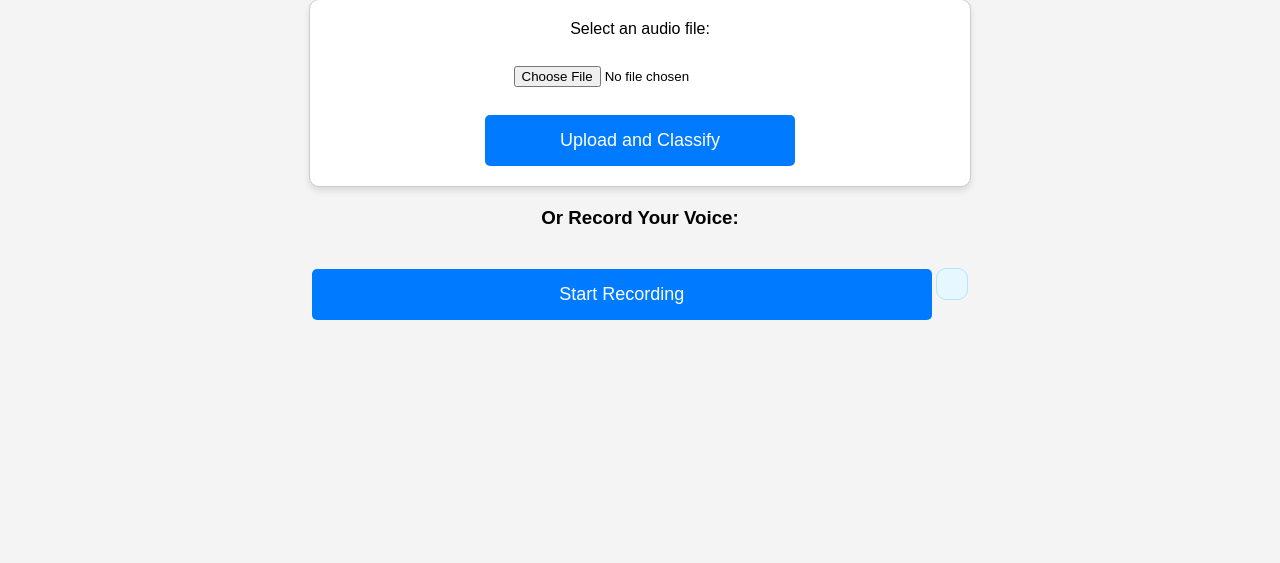
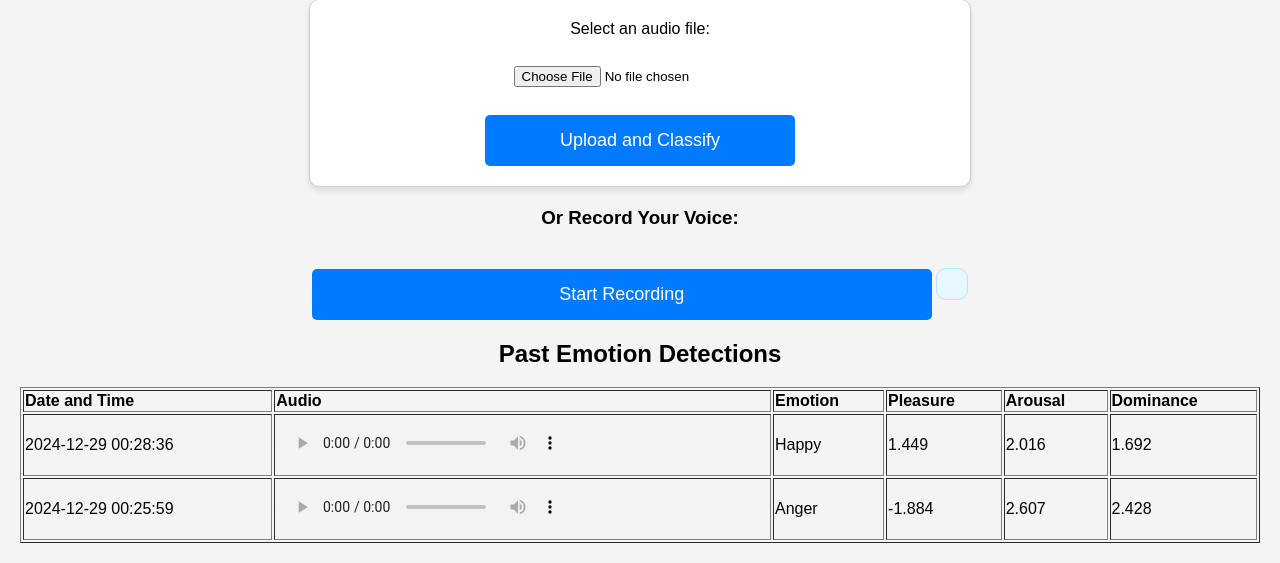
Before and after one commit to Tollgaermis/AI_Acting_Evaluator, a Flask app: page /emotion-detection in a window 1280 px wide. Shown: the part 379-942 px from the top of the page. Before the commit the page ends 699 px from the top, so only its background shows below. Run offline with Flask 3, Linux system fonts and the light colour scheme; a user stored in the database is signed in.

Commit message:
past emotion detection

```diff
--- a/app.py
+++ b/app.py
@@ -59,6 +59,18 @@
 
     user = db.relationship('Users', backref=db.backref('emphasis_results', lazy=True))
 
+class EmotionResult(db.Model):
+    id = db.Column(db.Integer, primary_key=True)
+    user_id = db.Column(db.Integer, db.ForeignKey('users.id'), nullable=False)
+    audio_file_name = db.Column(db.String(250), nullable=False)
+    emotion = db.Column(db.String(500), nullable=False)  # Store as comma-separated values or JSON
+    pleasure = db.Column(db.Float)
+    arousal = db.Column(db.Float)
+    dominance = db.Column(db.Float)
+    created_at = db.Column(db.DateTime, default=db.func.current_timestamp())
+
+    user = db.relationship('Users', backref=db.backref('emotion_results', lazy=True))
+
 
 
 # Initialize app with extension
@@ -108,7 +120,9 @@
 
 @app.route('/emotion-detection')
 def emotion_detection_page():
-    return render_template('emotion.html')  # Emotion detection page
+    results = EmotionResult.query.filter_by(user_id=current_user.id).order_by(EmotionResult.created_at.desc()).all()
+    return render_template('emotion.html', results=results)
+    #return render_template('emotion.html')  # Emotion detection page
 
 @app.route("/classify-sliding-scale")
 def sliding_scale_page():
@@ -143,11 +157,30 @@
         return jsonify({"error": "No audio file uploaded"}), 400
 
     # Save the uploaded audio file
+    upload_dir = os.path.join('static', 'uploads')
+    os.makedirs(upload_dir, exist_ok=True)  # Ensure the uploads directory exists
+
+    print(request.files)
+
     audio_file = request.files['audio']
-    audio_path = f"temp_{audio_file.filename}"
-    audio_file.save(audio_path)
+    audio_filename = secure_filename(f"{current_user.id}_{audio_file.filename}")
+    audio_path = os.path.join(upload_dir, audio_filename)
+    print(f"Audio filename: {audio_filename}")
+    print(f"Audio path: {audio_path}")
 
+    if audio_file:
+        print(f"File size: {len(audio_file.read())} bytes")
+        audio_file.seek(0)  # Reset the file pointer after checking size
+    else:
+        print("No file content")
     # Load and preprocess audio file
+
+    try:
+        audio_file.save(audio_path)  # Save the uploaded file
+        print(f"File saved to {audio_path}")
+    except Exception as e:
+        print(f"Error saving file: {e}")
+
     try:
         audio_input, _ = librosa.load(audio_path, sr=16000)
     except Exception as e:
@@ -170,6 +203,19 @@
     arousal = float(arousal)
     dominance = float(dominance)
     emotion = classify_emotion([pleasure, arousal, dominance])
+
+    # Save result to database
+    result = EmotionResult(
+        user_id=current_user.id,
+        audio_file_name=audio_file.filename,
+        emotion=str(emotion),
+        pleasure = pleasure,
+        arousal = arousal,
+        dominance = dominance
+
+    )
+    db.session.add(result)
+    db.session.commit()
 
     # Return the results as JSON
     return jsonify({
--- a/templates/emotion.html
+++ b/templates/emotion.html
@@ -32,5 +32,41 @@
      <img src="/static/img/back.png" alt="Back to Home" class="back-button" onclick="window.location.href='/index'">
 
     <script src="/static/js/scripts.js"></script>
+
+    <div id="pastResults">
+        <h2>Past Emotion Detections</h2>
+        <div style="overflow-y: scroll; max-height: 300px;">
+            <table border="1" style="width: 100%; text-align: left;">
+                <thead>
+                    <tr>
+                        <th>Date and Time</th>
+                        <th>Audio</th>
+                        <th>Emotion</th>
+                        <th>Pleasure</th>
+                        <th>Arousal</th>
+                        <th>Dominance</th>
+                    </tr>
+                </thead>
+                <tbody>
+                    {% for result in results %}
+                    <tr>
+                        <td>{{ result.created_at }}</td>
+                        <td>
+                            <audio controls>
+                                <source src="{{ url_for('static', filename='uploads/' + result.user_id | string + '_' + result.audio_file_name) }}" type="audio/wav">
+                                Your browser does not support the audio element.
+                            </audio>
+                        </td>
+                        <td>{{ result.emotion }}</td>
+                        <td>{{ result.pleasure | round(3) }}</td>
+                        <td>{{ result.arousal | round(3) }}</td>
+                        <td>{{ result.dominance | round(3) }}</td>
+
+                    </tr>
+                    {% endfor %}
+                </tbody>
+            </table>
+        </div>
+    </div>
 {% endblock %}
 </html>
```
Also changed, not shown: tempCodeRunnerFile.py (deleted, +0 -125 lines), instance/db.sqlite, static/instance/db.sqlite (deleted), 6 other files.
